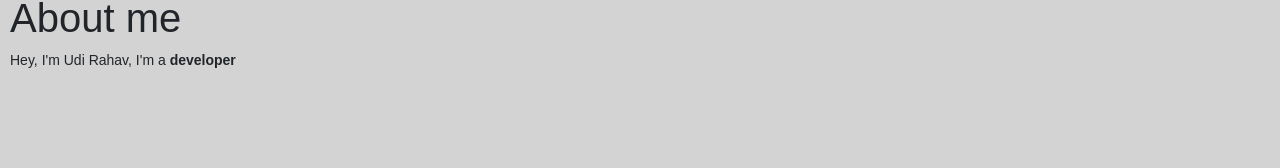
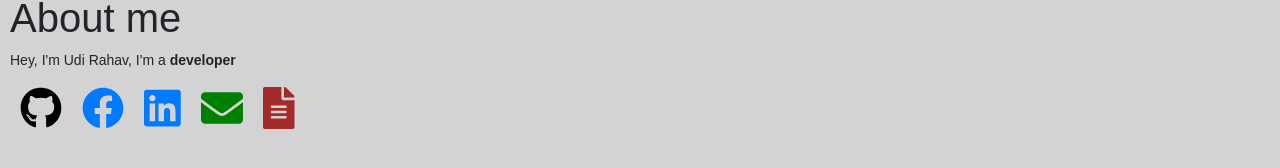
Before and after one commit to davidDavidov10/Full-Stack-final_proj_blog, a React (Create React App) app in the folder client/: page /about in a window 1280 px wide. Shown: the part 268-436 px from the top of the page. Built offline with nearby package versions, Linux system fonts and the light colour scheme; no server answers.

Commit message:
about page

```diff
--- a/client/package.json
+++ b/client/package.json
@@ -3,6 +3,7 @@
   "version": "0.1.0",
   "private": true,
   "dependencies": {
+    "@fortawesome/free-solid-svg-icons": "^5.14.0",
     "@testing-library/jest-dom": "^4.2.4",
     "@testing-library/react": "^9.5.0",
     "@testing-library/user-event": "^7.2.1",
@@ -33,11 +34,16 @@
     ]
   },
   "devDependencies": {
+    "@fortawesome/fontawesome-svg-core": "^1.2.30",
+    "@fortawesome/free-brands-svg-icons": "^5.14.0",
+    "@fortawesome/react-fontawesome": "^0.1.11",
     "@material-ui/core": "^4.11.0",
+    "@material-ui/icons": "^4.9.1",
     "axios": "^0.19.2",
     "firebase": "^7.17.2",
     "react-facebook-login": "^4.1.1",
     "react-google-login": "^5.1.21",
+    "react-mailto": "^0.4.0",
     "react-router-dom": "^5.2.0",
     "react-typical": "^0.1.3"
   }
--- a/client/src/App/App.js
+++ b/client/src/App/App.js
@@ -66,7 +66,7 @@ class App extends React.Component {
               <Switch>
                 <Route path='/account' render={(props) => <Account{...props} handleLog={this.handleLog}/>}/>
                 <Route path ="/home"><HomePage  handleLog={this.handleLog}/></Route>
-                <Route path ="/about"><AboutPage  handleLog={this.handleLog}/></Route>
+                <Route path='/about' render={(props) => <AboutPage{...props} handleLog={this.handleLog}/>}/>
                 <Route path='/my posts' render={(props) => <MyPostsPage{...props} user= {this.state.user}  handleLog={this.handleLog}/>}/>
                 <Route path='/new post' render={(props) => <NewPostPage {...props} user= {this.state.user}  handleLog={this.handleLog}/>}/>
                 <Route path='/post/:id/edit' render={(props) => <EditPostPage{...props} user= {this.state.user}  handleLog={this.handleLog}/>}/>
--- a/client/src/Pages/AboutPage.js
+++ b/client/src/Pages/AboutPage.js
@@ -1,5 +1,18 @@
 import React from 'react';
-import Typucal from 'react-typical'
+import {Link} from "react-router-dom";
+
+import Typucal from 'react-typical';
+
+import { FontAwesomeIcon } from "@fortawesome/react-fontawesome";
+import {faGithub, faLinkedin, faFacebook,} from "@fortawesome/free-brands-svg-icons";
+import {faEnvelope, faFileAlt}from "@fortawesome/free-solid-svg-icons"
+
+import GitHubIcon from '@material-ui/icons/GitHub';
+import ListItem from '@material-ui/core/ListItem';
+
+
+import "../styles/AboutPage.css"
+
 
 class AboutPage extends React.Component {
     constructor(props) {
@@ -10,22 +23,19 @@ class AboutPage extends React.Component {
         return (
             <div>
                 <h1>About me </h1>
+
                 <p>
                     Hey, I'm Udi Rahav,
                     I'm a { }
-                    <Typucal
-                        loop={Infinity}
-                        wrapper="b"
-                        steps=
-                            {[
-                            'student', 2000 ,
-                            'developer', 2000 ,
-                            'biker', 2000 ,
-                            'basketball player', 2000
-                            ]}
-                    />
+                    <Typucal loop={Infinity} wrapper="b"
+                        steps={['student', 2000 , 'developer', 2000 , 'biker', 2000 , 'basketball player', 2000]}/>
                     <br/>
                 </p>
+                    <a href="https://github.com/" target="_blank" className="about-social-media"><FontAwesomeIcon icon={faGithub} size="3x" color ="black"/></a>
+                    <a href="https://facebook.com/" target="_blank" className="about-social-media"><FontAwesomeIcon icon={faFacebook} size="3x" /></a>
+                    <a href="https://linkedin.com/" target="_blank" className="about-social-media"><FontAwesomeIcon icon={faLinkedin} size="3x" /></a>
+                    <a href="mailto:someone@example.com" target="_blank" className="about-social-media"><FontAwesomeIcon icon={faEnvelope} size="3x" color ="green"/></a>
+                    <a href="" className="about-social-media" download="my resume"><FontAwesomeIcon icon={faFileAlt} size="3x"  color ="brown"/></a>
             </div>
         );
     }
--- /dev/null
+++ b/client/src/styles/AboutPage.css
@@ -0,0 +1,4 @@
+.about-social-media{
+    margin: 10px;
+
+}
```
Also changed, not shown: 1 other file (tests, documents, lock files or other folders).
